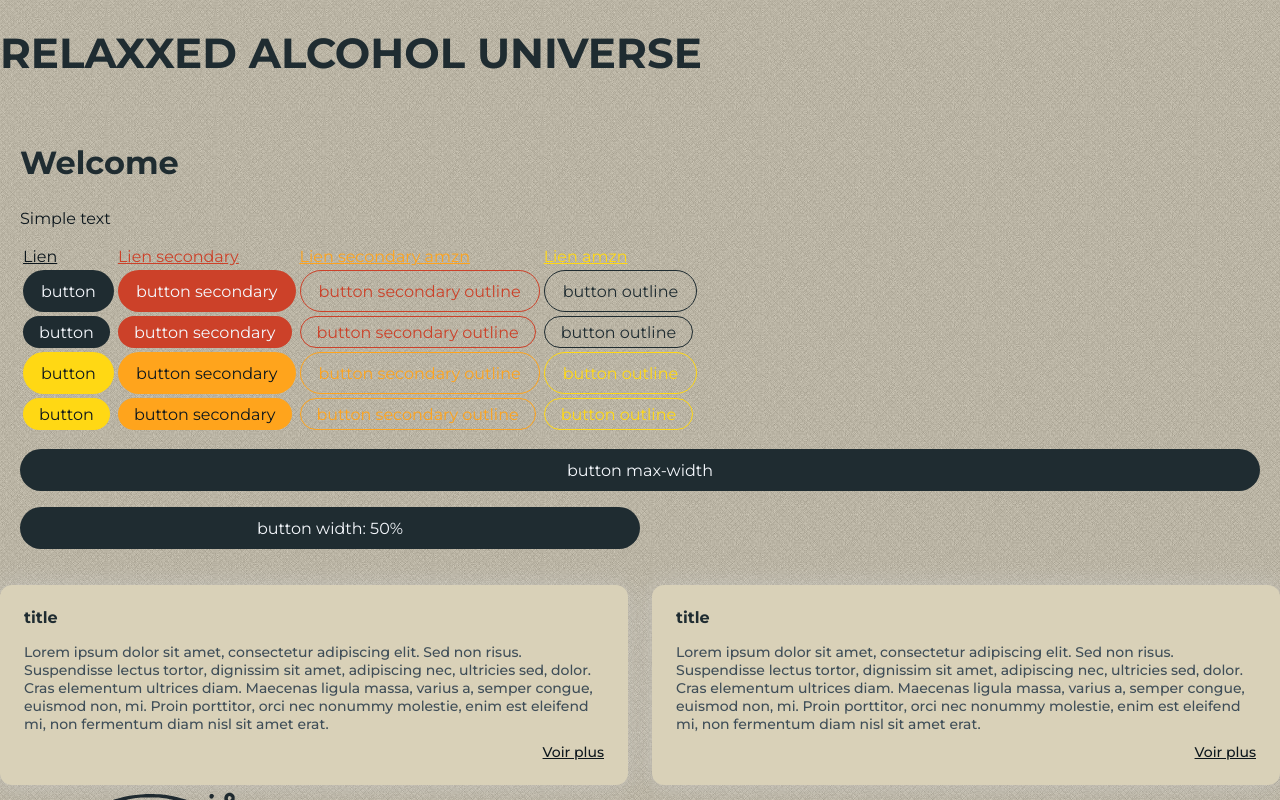
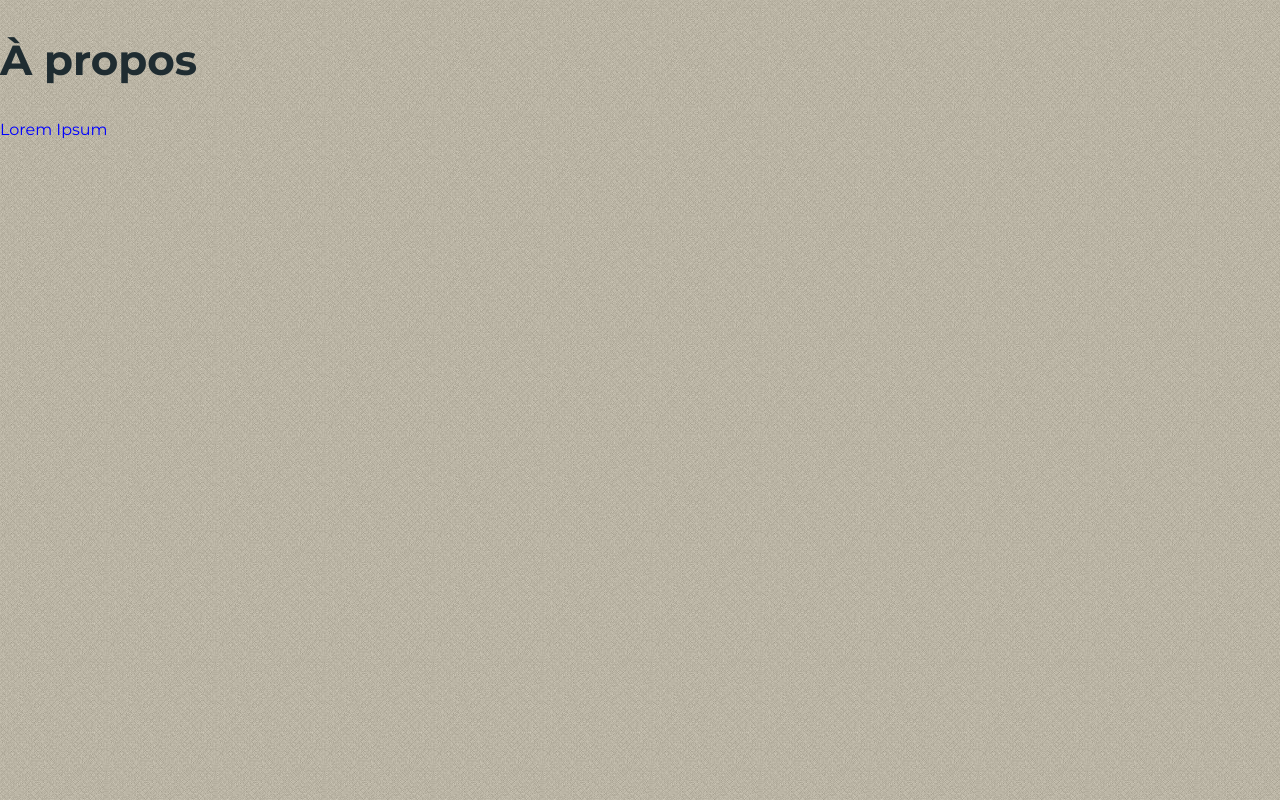
Before and after one commit to Syldel/nuxt-alcohol, a Nuxt app: page /about in a window 1280 px wide. Shown: the top 800 px of the page. Built offline with nearby package versions, Linux system fonts and the light colour scheme.

Commit message:
feat(routing): first pages

```diff
--- a/app.vue
+++ b/app.vue
@@ -8,7 +8,9 @@ useHead({
 </script>
 
 <template>
-  <AppSandbox />
+  <NuxtLayout>
+    <NuxtPage />
+  </NuxtLayout>
 </template>
 
 <style lang="sass">
--- /dev/null
+++ b/pages/about.vue
@@ -0,0 +1,21 @@
+<script setup lang="ts">
+useHead({
+  title: 'À propos',
+  meta: [
+    { name: 'description', content: 'À propos de ce site' },
+  ],
+})
+</script>
+
+<template>
+  <section class="about">
+    <h1><span>À propos</span></h1>
+    <p>Lorem Ipsum</p>
+  </section>
+</template>
+
+<style lang="sass" scoped>
+.about
+  p
+    color: blue
+</style>
--- /dev/null
+++ b/pages/index.vue
@@ -0,0 +1,22 @@
+<script setup lang="ts">
+useHead({
+  title: 'Accueil',
+  meta: [
+    { name: 'description', content: 'Relaxxed alcohol universe' },
+  ],
+})
+</script>
+
+<template>
+  <section class="home">
+    <h1><span>Bienvenue</span> sur ce nouveau site</h1>
+
+    <p>Lorem Ipsum</p>
+  </section>
+</template>
+
+<style lang="sass" scoped>
+.home
+  p
+    color: blue
+</style>
```
